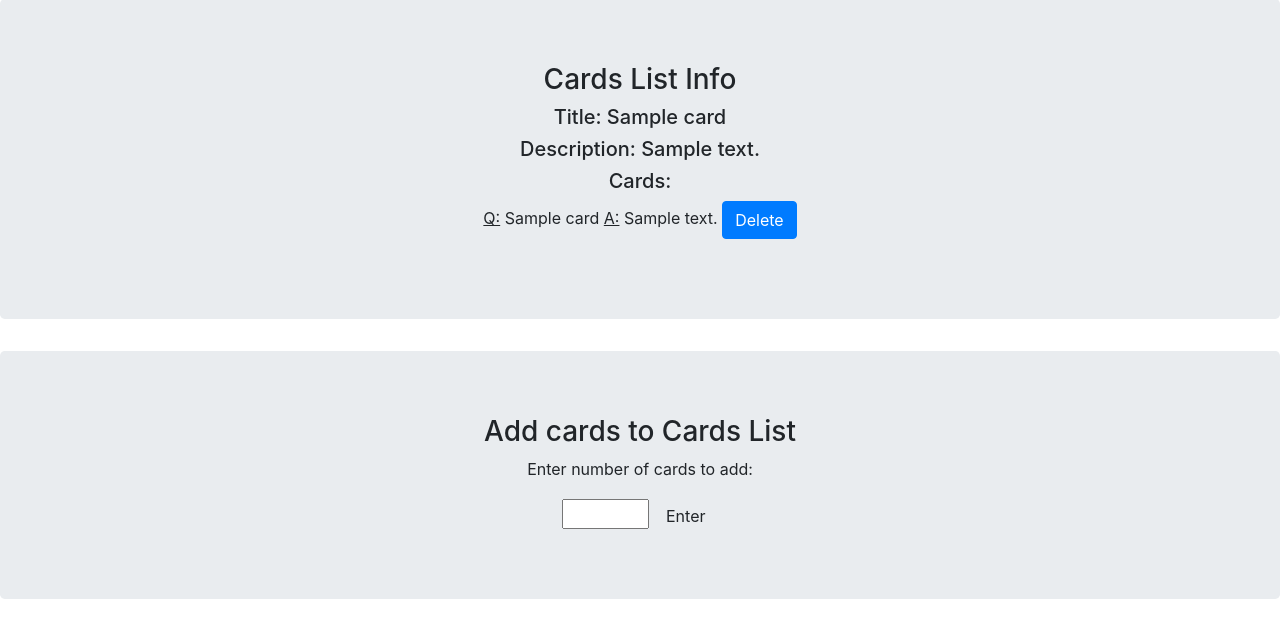
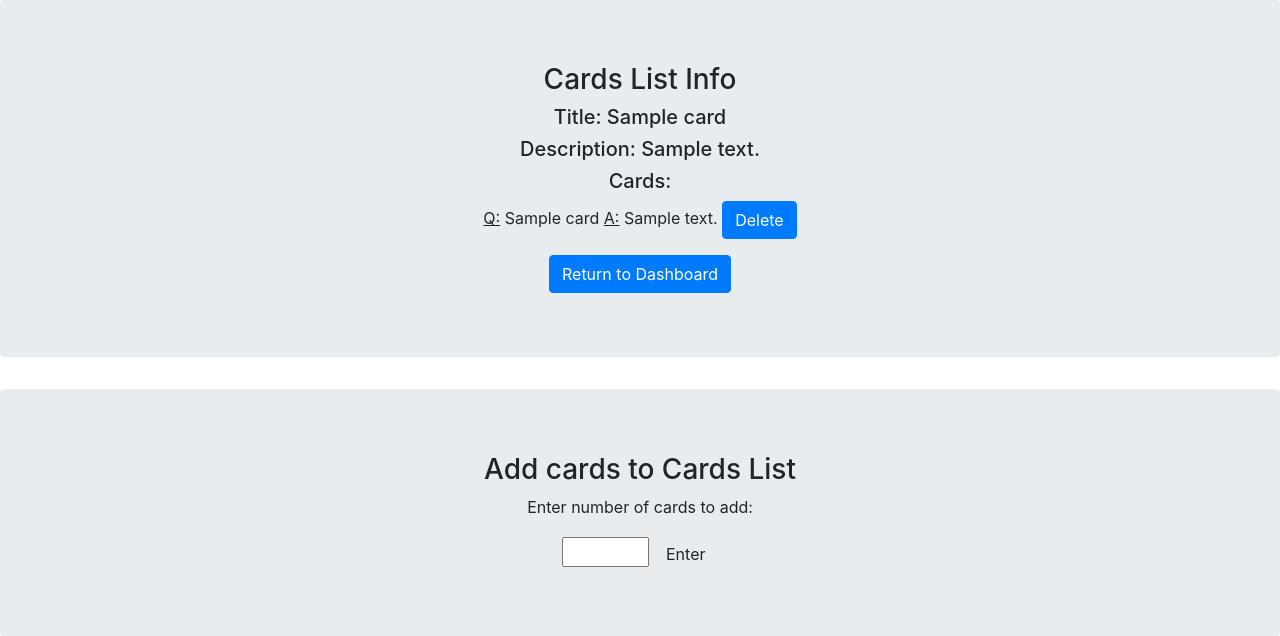
Before and after one commit to 1HectorAC/FlashCardHelper, a Flask app: template templates/editCardsList.html in a window 1280 px wide. Shown: the part 103-739 px from the top of the page. Run offline with Flask 2, Linux system fonts and the light colour scheme; the template is opened without the code that fills it: most values are stand-ins (such as "Sample title", 1, 10 or a date in 2020); some libraries are stand-ins or nearby versions.

Commit message:
Added dasboard button in editCardsList.html.

```diff
--- a/templates/editCardsList.html
+++ b/templates/editCardsList.html
@@ -14,6 +14,11 @@
             <u>A:</u> {{x.answer}}
             <a class="btn btn-primary" href="/user/deleteCard/{{cards.title}}/{{ loop.index-1 }}">Delete</a>
         {% endfor %}
+        <div>
+            <a class="btn btn-primary" href="/dashboard/">Return to Dashboard</a>
+        </div>
+
+
     </div>
     <div class="jumbotron text-center">
         <h3>Add cards to Cards List</h3>
```
